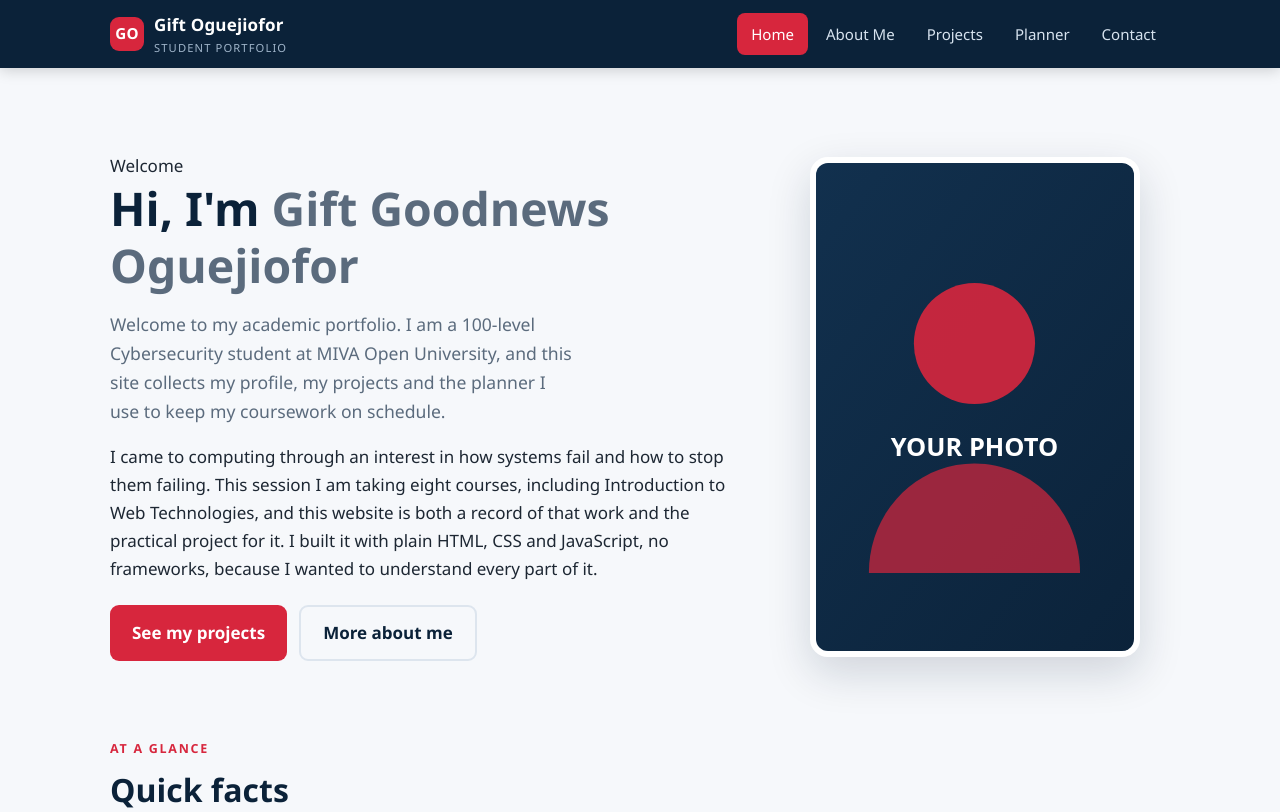
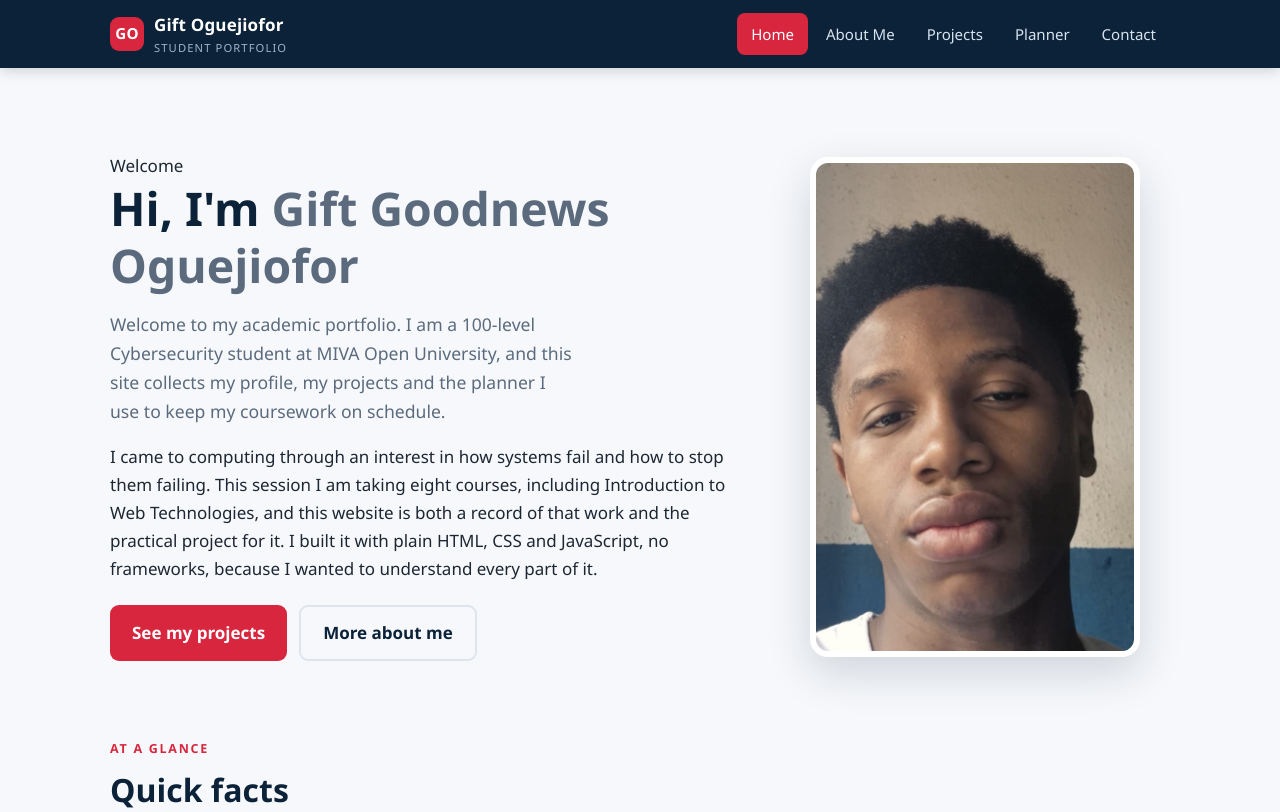
Before and after one commit to ggo-sys/student-portfolio, a plain HTML site: page index.html in a window 1280 px wide. Shown: the top 812 px of the page. Drawn offline with Linux system fonts and the light colour scheme.

Commit message:
Add student photograph to the homepage

```diff
--- a/index.html
+++ b/index.html
@@ -66,7 +66,7 @@
 
     <figure class="hero-photo">
      <!-- PLACEHOLDER: replace images/placeholder-photo.svg with your own photograph -->
-     <img src="images/placeholder-photo.svg" alt="Portrait photograph of Gift Goodnews Oguejiofor" width="400" height="500">
+     <img src="images/photo.jpg" alt="Portrait photograph of Gift Goodnews Oguejiofor" width="400" height="500">
      <figcaption class="sr-only">Photograph of Gift Goodnews Oguejiofor</figcaption>
     </figure>
    </section>
```
Also changed, not shown: images/photo.jpg (added).
